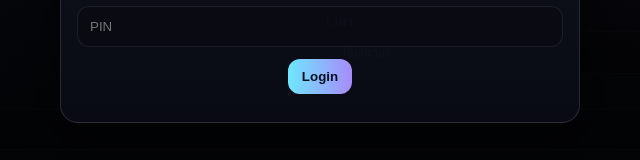
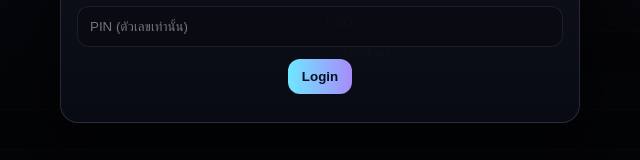
Before and after one commit to natthakitkich/adore-hair, a website: page public/index.html in a window 1280 px wide. Shown: the part 405-565 px from the top of the page, 320-960 px from the left. Drawn offline with Linux system fonts and the light colour scheme; no server answers.

Commit message:
Update index.html

```diff
--- a/public/index.html
+++ b/public/index.html
@@ -13,10 +13,19 @@
   <div class="modal">
     <div class="modalBody center">
       <div class="avatar big">A</div>
+
       <div class="title2">เข้าสู่ระบบ</div>
       <div class="subtitle2">ใส่ PIN เพื่อจัดการคิว</div>
 
-      <input id="pin" type="password" placeholder="PIN" />
+      <input
+        id="pin"
+        type="tel"
+        inputmode="numeric"
+        pattern="[0-9]*"
+        maxlength="6"
+        placeholder="PIN (ตัวเลขเท่านั้น)"
+      />
+
       <button id="loginBtn" class="primary full">Login</button>
       <div id="loginMsg" class="msg err"></div>
     </div>
```
